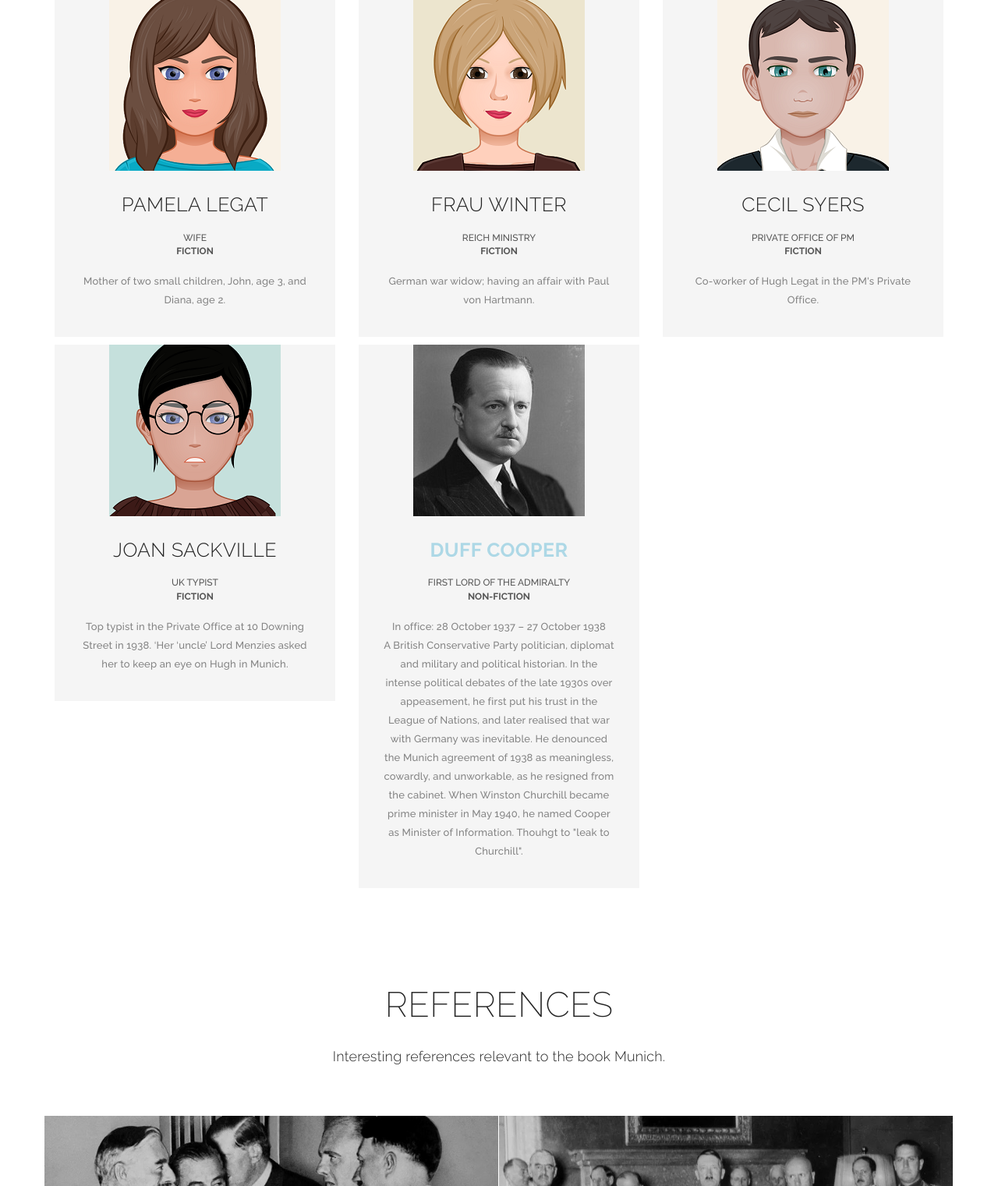
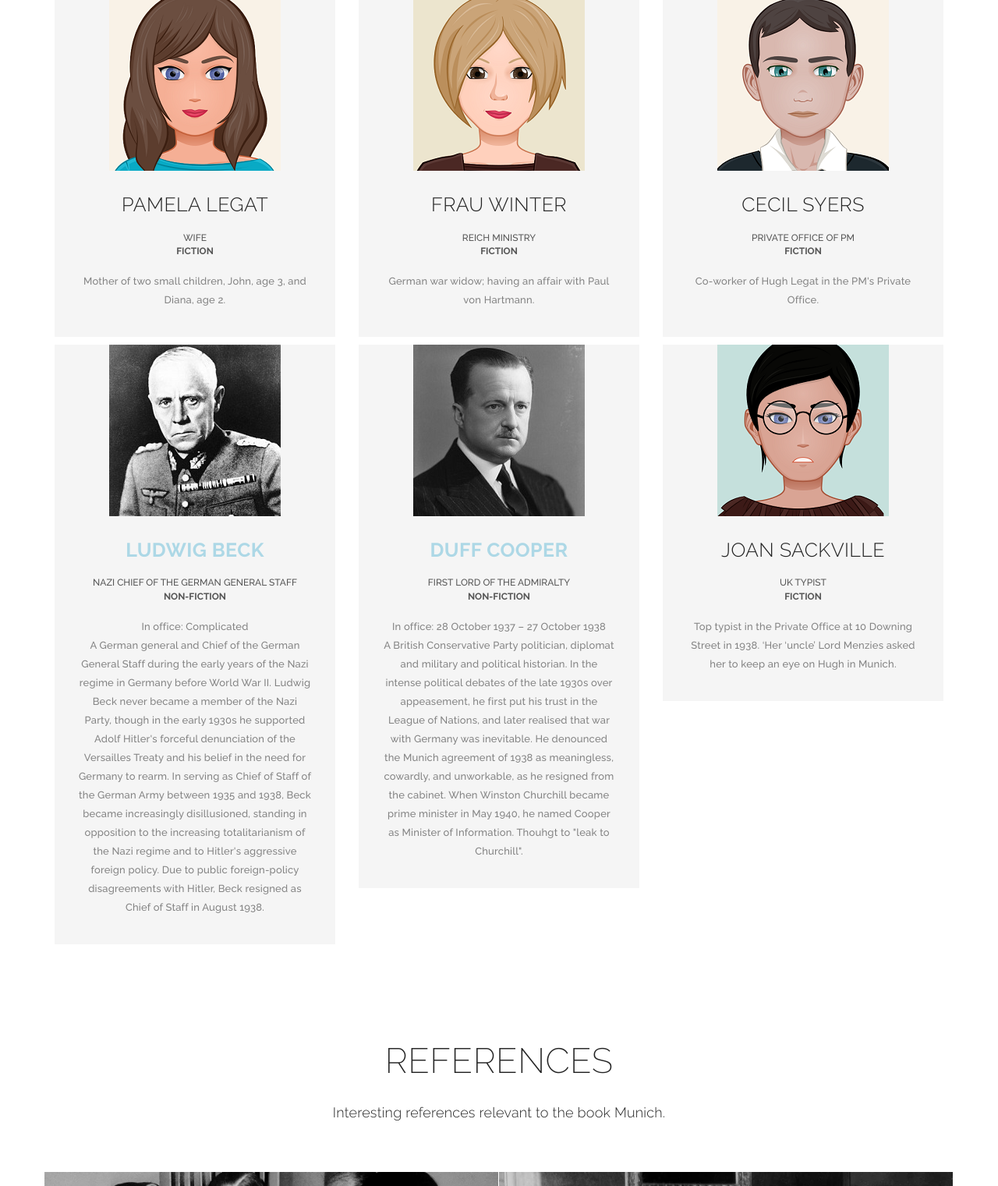
Before and after one commit to colee222/NFS-Munich-AAUW-Book-Club, a Django app: page / in a window 1280 px wide. Shown: the part 4979-6500 px from the top of the page at 78% size. Run offline with Django 3.2, Linux system fonts and the light colour scheme; some libraries are stand-ins or nearby versions.

Commit message:
character update

```diff
--- a/munich/templates/index.html
+++ b/munich/templates/index.html
@@ -463,21 +463,22 @@
 
 
                   <div class="row">
-					<!-- team member item -->
+                	<!-- team member item -->
 					<div class="col-md-4">
 						<div class="team-item">
 							<div class="team-image">
-								<img src="{% static 'images/demo/character-17.png' %}" class="img-responsive center-block" alt="Joan Sackville">
+								<img src="{% static 'images/demo/character-22.jpg' %}" class="img-responsive center-block" alt="Ludwig Beck">
 							</div>
 							<div class="team-text">
-								<h3>Joan Sackville</h3>
-								<div class="team-position">UK Typist</div>
-                                <div class="team-position"><strong>fiction</strong></div>
-								<p>Top typist in the Private Office at 10 Downing Street in 1938. ‘Her ‘uncle’ Lord Menzies asked her to keep an eye on Hugh in Munich. </p>
+                                <h3><a href="https://en.wikipedia.org/wiki/Ludwig_Beck"><strong>Ludwig Beck</strong></a></h3>
+								<div class="team-position">Nazi Chief of the German General Staff</div>
+                                <div class="team-position"><strong>non-fiction</strong></div>
+								<p>In office: Complicated <br>A German general and Chief of the German General Staff during the early years of the Nazi regime in Germany before World War II. Ludwig Beck never became a member of the Nazi Party, though in the early 1930s he supported Adolf Hitler's forceful denunciation of the Versailles Treaty and his belief in the need for Germany to rearm. In serving as Chief of Staff of the German Army between 1935 and 1938, Beck became increasingly disillusioned, standing in opposition to the increasing totalitarianism of the Nazi regime and to Hitler's aggressive foreign policy. Due to public foreign-policy disagreements with Hitler, Beck resigned as Chief of Staff in August 1938. </p>
 							</div>
 						</div>
 					</div>
 					<!-- end team member item -->
+
 						<!-- team member item -->
 					<div class="col-md-4">
 						<div class="team-item">
@@ -493,7 +494,21 @@
 						</div>
 					</div>
 					<!-- end team member item -->
-
+                      <!-- team member item -->
+					<div class="col-md-4">
+						<div class="team-item">
+							<div class="team-image">
+								<img src="{% static 'images/demo/character-17.png' %}" class="img-responsive center-block" alt="Joan Sackville">
+							</div>
+							<div class="team-text">
+								<h3>Joan Sackville</h3>
+								<div class="team-position">UK Typist</div>
+                                <div class="team-position"><strong>fiction</strong></div>
+								<p>Top typist in the Private Office at 10 Downing Street in 1938. ‘Her ‘uncle’ Lord Menzies asked her to keep an eye on Hugh in Munich. </p>
+							</div>
+						</div>
+					</div>
+					<!-- end team member item -->
 				</div>
 
 
```
Also changed, not shown: munich/static/images/demo/character-22.jpg (added).
